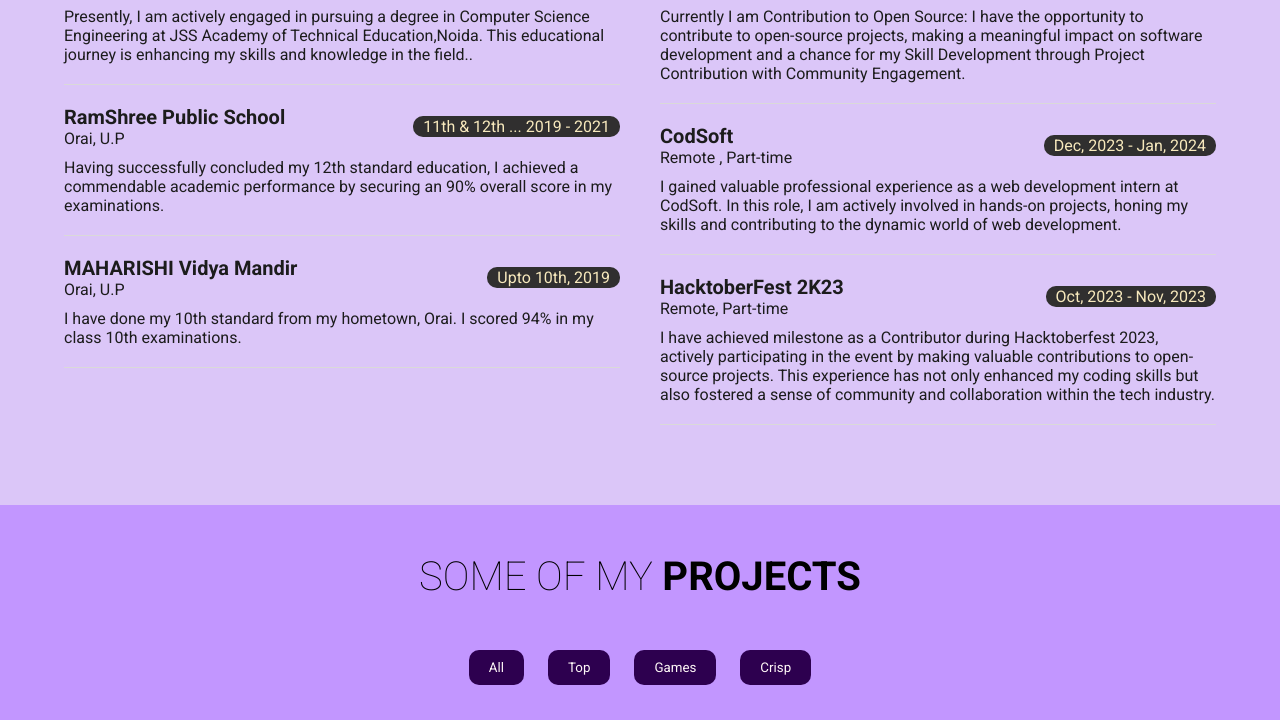
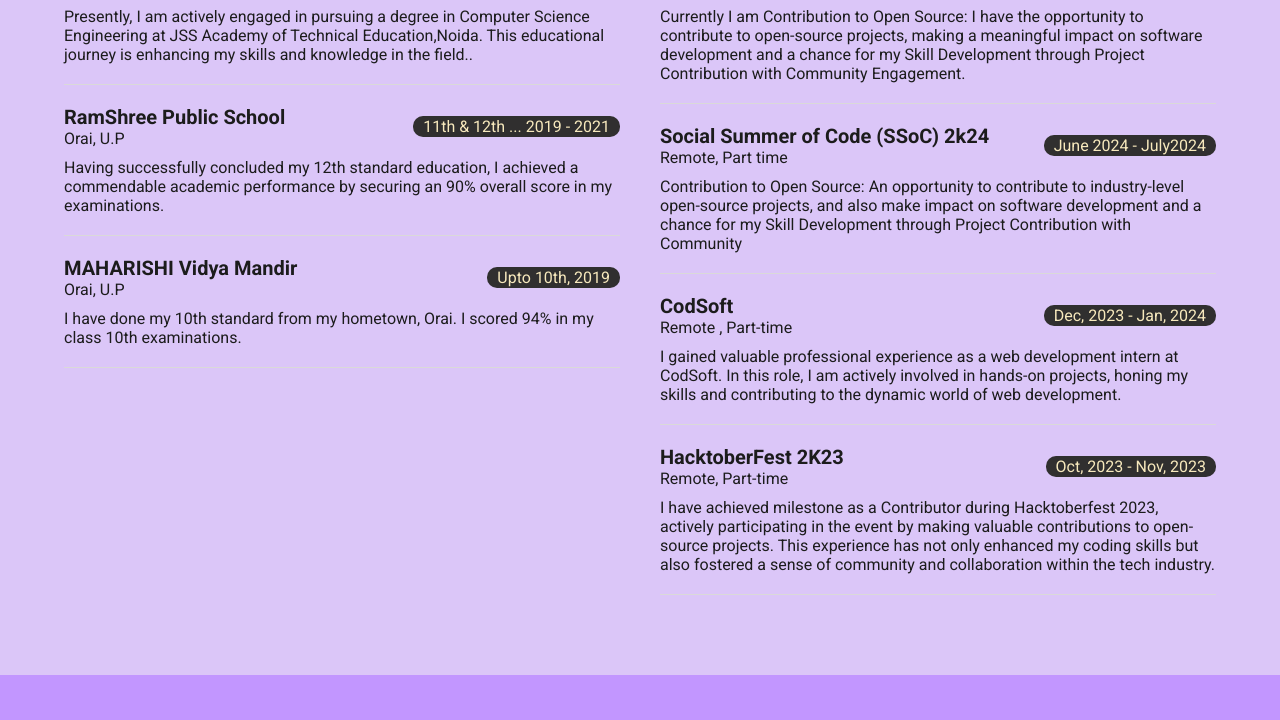
Before and after one commit to ajayfounds/Ajay_port, a plain HTML site: page index.html in a window 1280 px wide. Shown: the part 2451-3171 px from the top of the page. Drawn offline with nearby package versions, Linux system fonts and the light colour scheme.

Commit message:
Updated SSoC

```diff
--- a/index.html
+++ b/index.html
@@ -276,6 +276,19 @@
                 </p>
               </article>
 
+               <article>
+                <div class="card-header">
+                  <div class="card-header-info">
+                    <p>Social Summer of Code (SSoC) 2k24</p>
+                    <p>Remote, Part time</p>
+                  </div>
+                  <span>June 2024 - July2024</span>
+                </div>
+                <p class="card-info">
+                  Contribution to Open Source: An opportunity to contribute to industry-level open-source projects, and also make impact on software development and a chance for my Skill Development through Project Contribution with Community
+                </p>
+              </article>
+
               <article>
                 <div class="card-header">
                   <div class="card-header-info">
```
